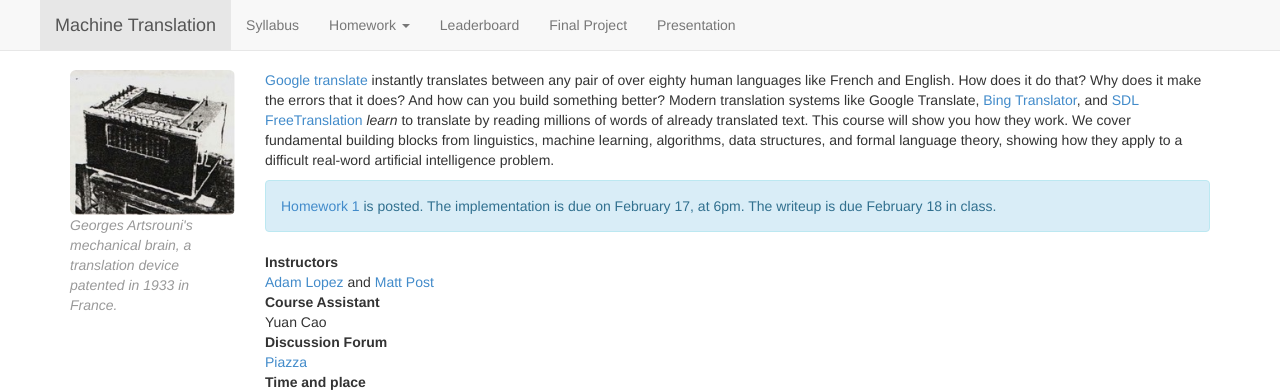
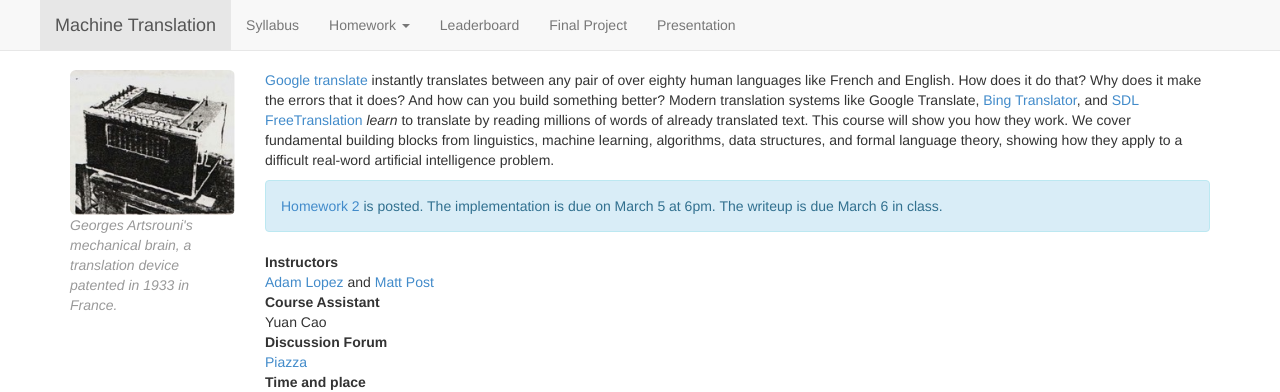
Before and after one commit to mt-class/jhu, a Jekyll site: the page built from index.md, in a window 1280 px wide. Shown: the top 392 px of the page. Built offline with Jekyll 4.4.1, drawn with Linux system fonts in a browser that asks for light colours; nearby versions of some CDN libraries.

Commit message:
Fix notes

```diff
--- a/_layouts/default.html
+++ b/_layouts/default.html
@@ -51,7 +51,7 @@
                 <li><a href="hw-writing-exercise.html">Writing Exercise</a></li>
                 <li><a href="hw0.html">0. Setup</a></li>
                 <li><a href="hw1.html">1. Alignment</a></li>
-                <li><a href="hw2.html">2. Decoding (due March 3)</a></li>
+                <li><a href="hw2.html">2. Decoding (due March 5)</a></li>
               </ol>
             </li>
             <li id="leaderboard"><a href="leaderboard.html">Leaderboard</a></li>
--- a/index.md
+++ b/index.md
@@ -22,9 +22,9 @@ language theory, showing how they apply to a difficult
 real-word artificial intelligence problem.
 
 <div class="alert alert-info" markdown="span">
-  [Homework 1](hw1.html) is posted.
-  The implementation is due on February 17, at 6pm.
-  The writeup is due February 18 in class.
+  [Homework 2](hw2.html) is posted.
+  The implementation is due on March 5 at 6pm.
+  The writeup is due March 6 in class.
 </div>
 
 Instructors
```
